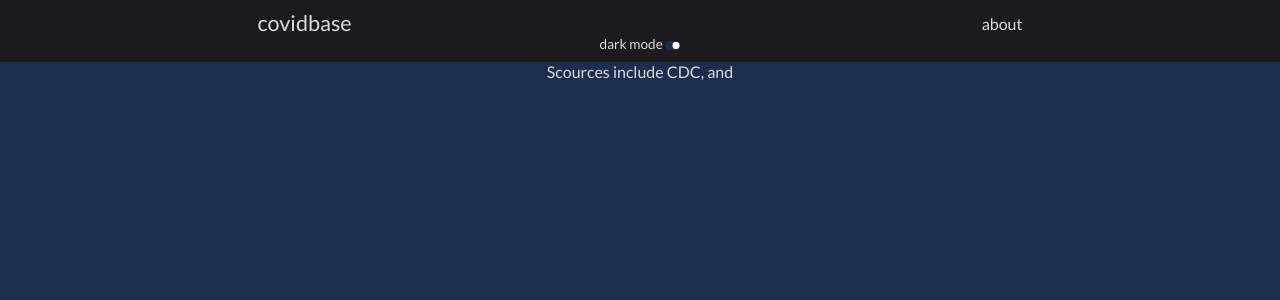
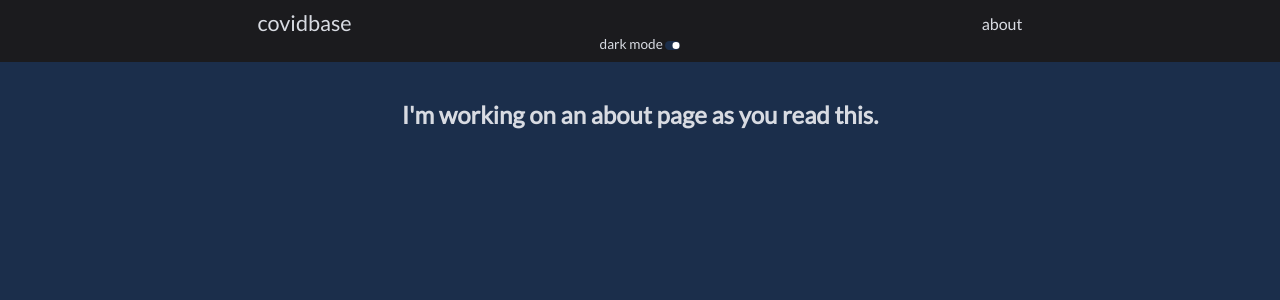
Before and after one commit to joshunter/covidbase.app, a Vue app in the folder app/: page /about in a window 1280 px wide. Shown: the top 300 px of the page. Built offline with nearby package versions, Linux system fonts and the light colour scheme; no server answers.

Commit message:
Added temp message

```diff
--- a/app/src/About.vue
+++ b/app/src/About.vue
@@ -1,5 +1,12 @@
 <template>
-	<div>
-		Scources include CDC, and
+	<div >
+		<br>
+		<br>
+		<h2><p>I'm working on an about page as you read this.</p>
+		</h2>
 	</div>
 </template>
+
+<style scoped>
+
+</style>
```
